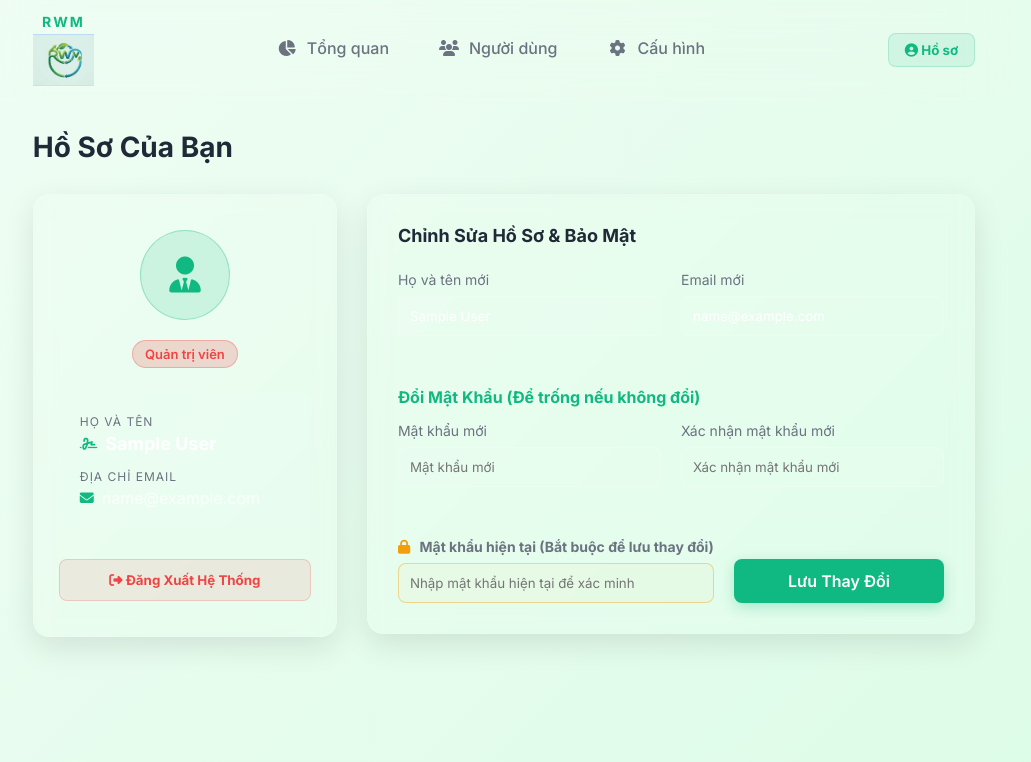
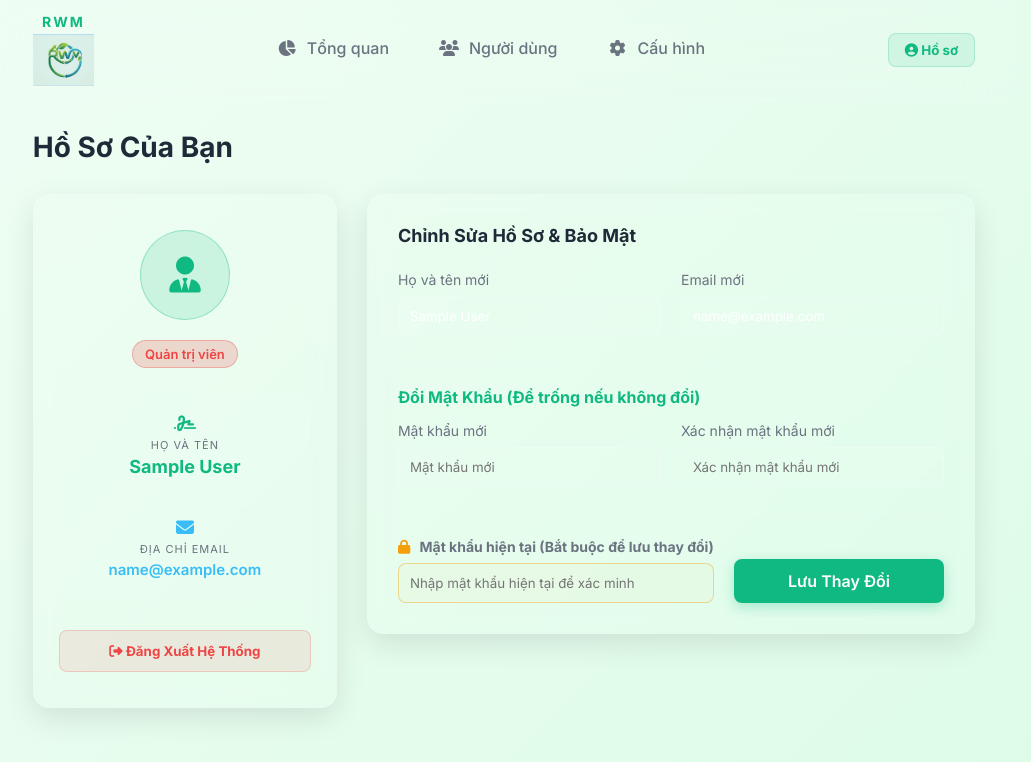
Before and after one commit to DinhBaoNg/rwm-system, a React (Vite) app in the folder Front-End/Main-website/: page /admin/profile in a window 1280 px wide. Shown: the top 762 px of the page, without its empty margins (136-1167 px from the left). Built offline with nearby package versions, Linux system fonts and the light colour scheme; sample sign-in values are in the browser's storage.

Commit message:
💄 Cập nhật UI Profile: Trình bày thông tin dạng dọc và đổi màu chữ Tên/Email

```diff
--- a/Front-End/Main-website/src/pages/Admin/AdminProfile.jsx
+++ b/Front-End/Main-website/src/pages/Admin/AdminProfile.jsx
@@ -68,12 +68,10 @@ function AdminProfile() {
       const data = await res.json();
 
       if (res.ok) {
-        // Cập nhật localStorage
         const updatedUser = { ...user, name: formData.name, email: formData.email };
         localStorage.setItem('user', JSON.stringify(updatedUser));
         setUser(updatedUser);
 
-        // Clear mật khẩu
         setFormData(prev => ({
           ...prev,
           currentPassword: '',
@@ -102,7 +100,7 @@ function AdminProfile() {
 
       <div style={{ display: 'grid', gridTemplateColumns: '1fr 2fr', gap: '30px', alignItems: 'start' }}>
 
-        {/* Cột trái: Hiển thị thông tin tên và email trực quan, rõ nét */}
+        {/* Cột trái: Hiển thị thông tin tên và email trình bày dọc, đổi màu sắc nét */}
         <div className="chart-container" style={{ height: 'auto', padding: '35px 25px', display: 'flex', flexDirection: 'column', alignItems: 'center' }}>
           <div style={{
             width: '90px', height: '90px', borderRadius: '50%', background: 'rgba(16, 185, 129, 0.15)',
@@ -114,20 +112,29 @@ function AdminProfile() {
 
           <span className="badge admin" style={{ marginBottom: '25px', fontSize: '13px' }}>Quản trị viên</span>
 
-          {/* Hiển thị Tên và Email to, rõ ràng, dễ nhìn */}
-          <div style={{ width: '100%', background: 'rgba(255,255,255,0.03)', padding: '20px', borderRadius: '12px', border: '1px solid rgba(255,255,255,0.05)', marginBottom: '30px' }}>
-            <div style={{ marginBottom: '15px' }}>
-              <label style={{ fontSize: '12px', color: 'var(--text-muted)', display: 'block', textTransform: 'uppercase', letterSpacing: '1px', marginBottom: '4px' }}>Họ và tên</label>
-              <span style={{ fontSize: '18px', fontWeight: 'bold', color: 'white', display: 'flex', alignItems: 'center', gap: '8px' }}>
-                <i className="fa-solid fa-signature" style={{ color: 'var(--primary-color)', fontSize: '14px' }}></i> {user.name}
+          {/* Trình bày theo chiều dọc & Đổi màu chữ tránh dùng màu trắng */}
+          <div style={{ width: '100%', background: 'rgba(255,255,255,0.03)', padding: '20px', borderRadius: '12px', border: '1px solid rgba(255,255,255,0.05)', marginBottom: '30px', display: 'flex', flexDirection: 'column', gap: '20px' }}>
+
+            {/* Họ và tên: Dọc & Màu Xanh Lục (Primary Color) */}
+            <div style={{ display: 'flex', flexDirection: 'column', alignItems: 'center', textAlign: 'center' }}>
+              <i className="fa-solid fa-signature" style={{ color: 'var(--primary-color)', fontSize: '18px', marginBottom: '6px' }}></i>
+              <label style={{ fontSize: '11px', color: 'var(--text-muted)', textTransform: 'uppercase', letterSpacing: '1px', marginBottom: '4px' }}>Họ và tên</label>
+              <span style={{ fontSize: '18px', fontWeight: 'bold', color: 'var(--primary-color)' }}>
+                {user.name}
               </span>
             </div>
-            <div>
-              <label style={{ fontSize: '12px', color: 'var(--text-muted)', display: 'block', textTransform: 'uppercase', letterSpacing: '1px', marginBottom: '4px' }}>Địa chỉ Email</label>
-              <span style={{ fontSize: '16px', color: 'rgba(255,255,255,0.8)', display: 'flex', alignItems: 'center', gap: '8px', wordBreak: 'break-all' }}>
-                <i className="fa-solid fa-envelope" style={{ color: 'var(--primary-color)', fontSize: '14px' }}></i> {user.email}
+
+            <div style={{ height: '1px', background: 'rgba(255,255,255,0.06)', width: '80%', margin: '0 auto' }}></div>
+
+            {/* Email: Dọc & Màu Xanh Dương Soft Blue */}
+            <div style={{ display: 'flex', flexDirection: 'column', alignItems: 'center', textAlign: 'center' }}>
+              <i className="fa-solid fa-envelope" style={{ color: '#38bdf8', fontSize: '18px', marginBottom: '6px' }}></i>
+              <label style={{ fontSize: '11px', color: 'var(--text-muted)', textTransform: 'uppercase', letterSpacing: '1px', marginBottom: '4px' }}>Địa chỉ Email</label>
+              <span style={{ fontSize: '15px', fontWeight: '600', color: '#38bdf8', wordBreak: 'break-all' }}>
+                {user.email}
               </span>
             </div>
+
           </div>
 
           <button className="logout-btn" onClick={handleLogout} style={{ width: '100%', padding: '12px', borderRadius: '8px' }}>
```
